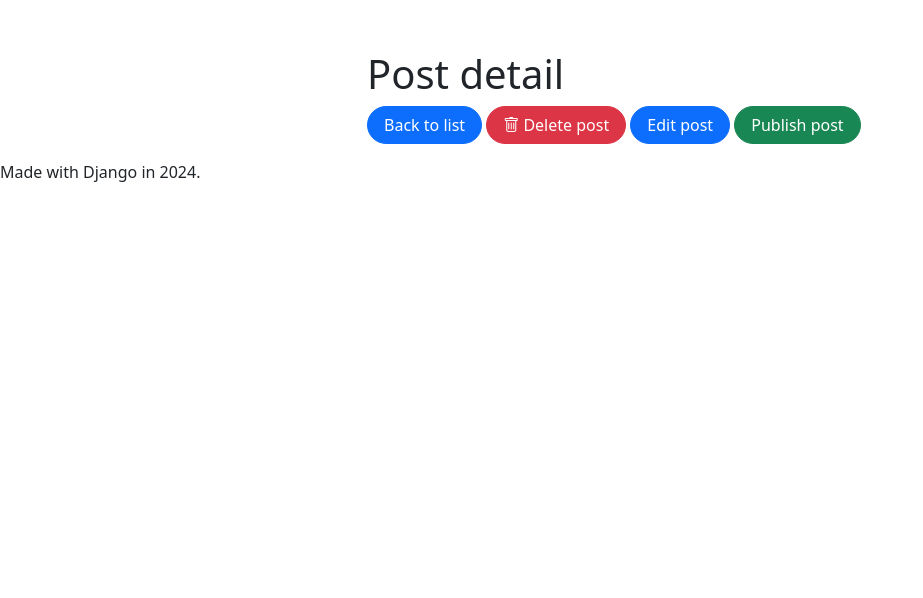
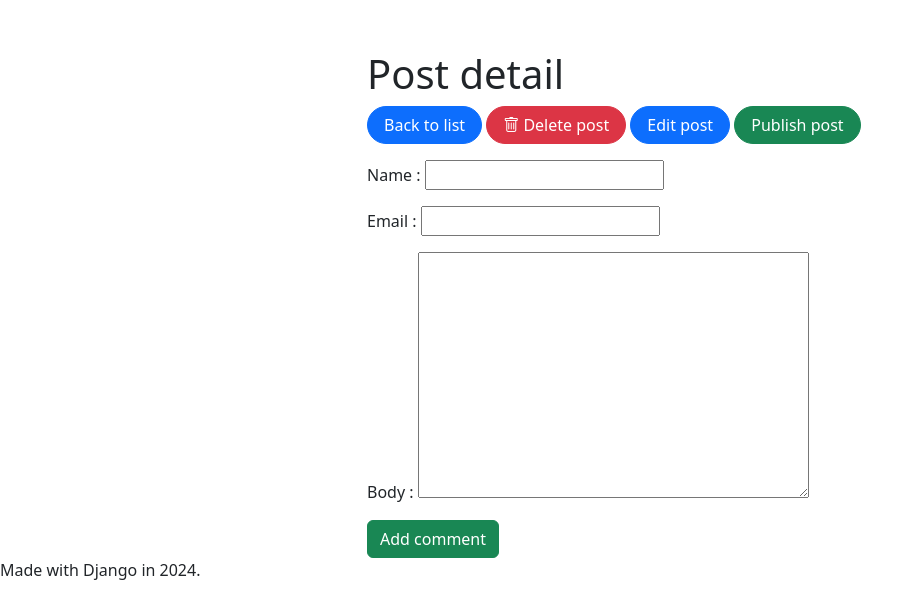
Before and after one commit to grungi-ankhfire/bruform_django_2024, a Django app: template django_project/blog/templates/blog/post_detail.html in a window 1280 px wide. Shown: the part 305-903 px from the top of the page, without its empty margins (0-923 px from the left). Before the commit the page ends 487 px from the top, so only its background shows below. Run offline with Django 5.2, Linux system fonts and the light colour scheme; the template is opened without the code that fills it: values that come from a table or form of the project are taken from there, others are empty.

Commit message:
07.2 2024-10-29 Comment form on detail view

```diff
--- a/django_project/blog/forms.py
+++ b/django_project/blog/forms.py
@@ -4,4 +4,4 @@ from .models.comment import Comment
 class CommentForm(forms.ModelForm):
     class Meta:
         model = Comment
-        fields = ("name", "email", "text")
+        fields = ("name", "email", "body")
--- a/django_project/blog/models/comment.py
+++ b/django_project/blog/models/comment.py
@@ -3,7 +3,7 @@ from .post import Post
 
 class Comment(models.Model):
     post = models.ForeignKey(Post, on_delete=models.CASCADE, related_name="comments")
-    text = models.TextField()
+    body = models.TextField()
     name = models.CharField(max_length=100)
     email = models.EmailField(blank=True, null=True)
     created_date = models.DateTimeField(auto_now_add=True)
@@ -13,4 +13,4 @@ class Comment(models.Model):
         ordering = ["-created_date"]
 
     def __str__(self):
-        return self.text
+        return self.body
--- a/django_project/blog/templates/blog/post_detail.html
+++ b/django_project/blog/templates/blog/post_detail.html
@@ -18,4 +18,13 @@ Bruform Blog - {{ post.title }}
         <h2>{{ post.title }}</h2>
         <p>{{ post.text|linebreaksbr }}</p>
     </div>
+
+    <div>
+        <form method="post">
+            {% csrf_token %}
+            {{ form.as_p }}
+            <button type="submit" class="btn btn-success">Add comment</button>
+        </form>
+    </div>
+
 {% endblock %}
```
Also changed, not shown: django_project/blog/views.py (+7 -2 lines), django_project/blog/migrations/0004_alter_comment_options_rename_text_comment_body.py (added).
